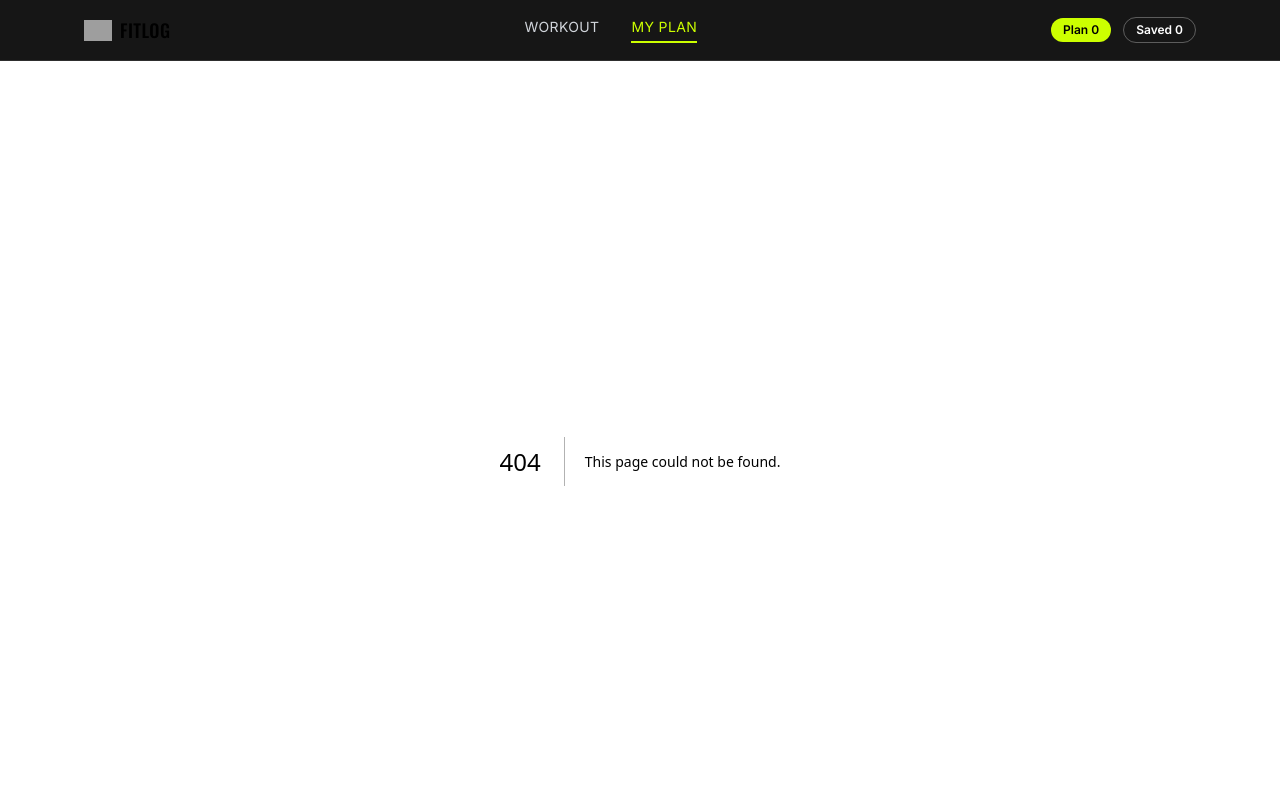
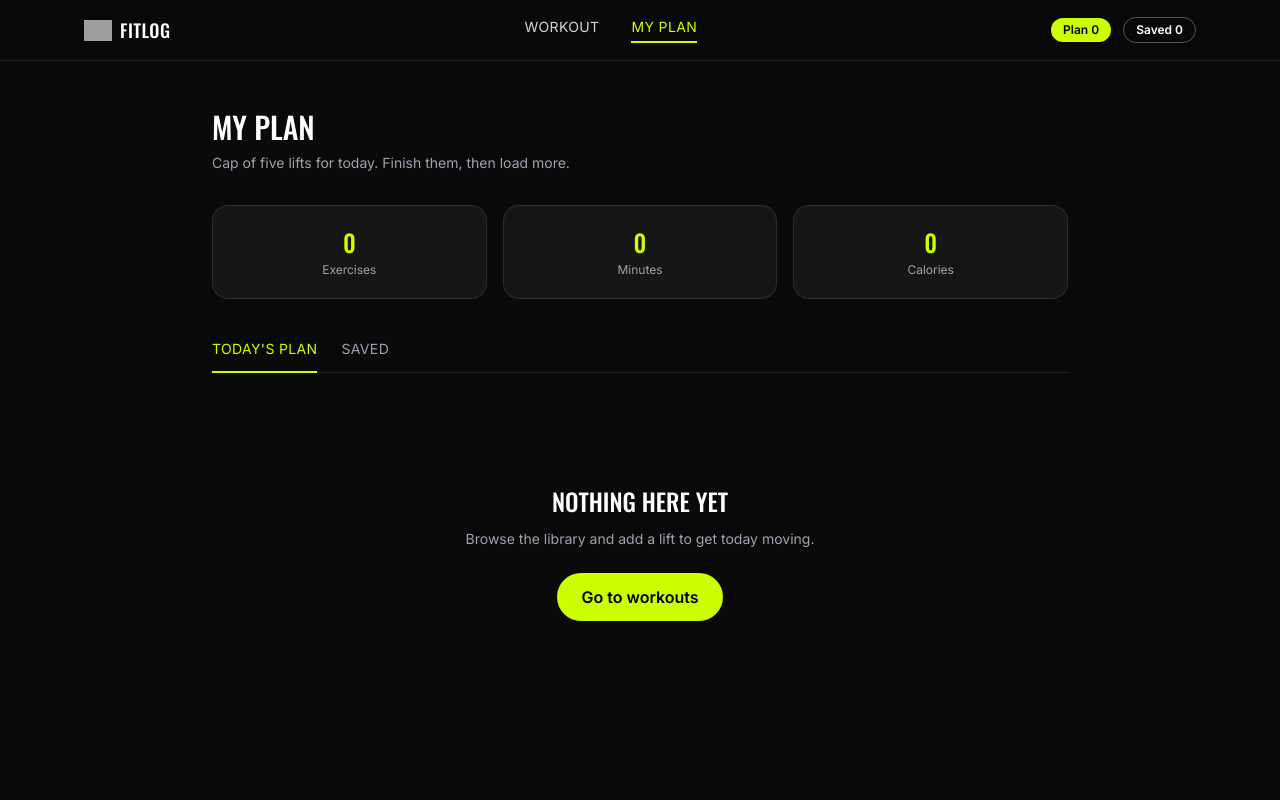
Before and after one commit to mushfiqkhan2007-eng/assignment-6, a Next.js app: page /my-plan in a window 1280 px wide. Before the commit this address had no page. Shown: the top 800 px of the page. Built offline with nearby package versions, Linux system fonts and the light colour scheme; grey boxes are pictures that could not be loaded.

Commit message:
Build My Plan page with tabs

```diff
--- /dev/null
+++ b/app/my-plan/page.js
@@ -0,0 +1,107 @@
+"use client";
+
+import { useState } from "react";
+import Link from "next/link";
+import { usePlan } from "@/context/PlanContext";
+import PlanItemCard from "@/components/PlanItemCard";
+import Loader from "@/components/Loader";
+
+export default function MyPlanPage() {
+  const { plan, saved, loaded, markAsDone, removeFromPlan, removeFromSaved } =
+    usePlan();
+  const [activeTab, setActiveTab] = useState("plan");
+
+  const totalMinutes = plan.reduce((sum, item) => sum + item.duration, 0);
+  const totalCalories = plan.reduce(
+    (sum, item) => sum + item.caloriesBurned,
+    0
+  );
+
+  const list = activeTab === "plan" ? plan : saved;
+
+  if (!loaded) return <Loader label="Loading workouts…" />;
+
+  return (
+    <div className="max-w-4xl mx-auto px-5 py-12">
+      <h1 className="font-display uppercase text-3xl mb-2">My Plan</h1>
+      <p className="font-body text-gray-400 text-sm mb-8">
+        Cap of five lifts for today. Finish them, then load more.
+      </p>
+
+      <div className="grid grid-cols-3 gap-4 mb-10">
+        <div className="bg-surface border border-white/10 rounded-2xl px-4 py-5 text-center">
+          <p className="font-display text-2xl text-accent">{plan.length}</p>
+          <p className="font-body text-xs text-gray-400 mt-1">Exercises</p>
+        </div>
+        <div className="bg-surface border border-white/10 rounded-2xl px-4 py-5 text-center">
+          <p className="font-display text-2xl text-accent">{totalMinutes}</p>
+          <p className="font-body text-xs text-gray-400 mt-1">Minutes</p>
+        </div>
+        <div className="bg-surface border border-white/10 rounded-2xl px-4 py-5 text-center">
+          <p className="font-display text-2xl text-accent">
+            {totalCalories}
+          </p>
+          <p className="font-body text-xs text-gray-400 mt-1">Calories</p>
+        </div>
+      </div>
+
+      <div className="flex gap-6 border-b border-white/10 mb-8">
+        <button
+          onClick={() => setActiveTab("plan")}
+          className={
+            "font-body text-sm uppercase tracking-wide pb-3 border-b-2 -mb-px " +
+            (activeTab === "plan"
+              ? "text-accent border-accent"
+              : "text-gray-400 border-transparent")
+          }
+        >
+          Today&apos;s Plan
+        </button>
+        <button
+          onClick={() => setActiveTab("saved")}
+          className={
+            "font-body text-sm uppercase tracking-wide pb-3 border-b-2 -mb-px " +
+            (activeTab === "saved"
+              ? "text-accent border-accent"
+              : "text-gray-400 border-transparent")
+          }
+        >
+          Saved
+        </button>
+      </div>
+
+      {list.length === 0 ? (
+        <div className="text-center py-20">
+          <h2 className="font-display uppercase text-2xl mb-3">
+            Nothing Here Yet
+          </h2>
+          <p className="font-body text-gray-400 text-sm mb-6">
+            Browse the library and add a lift to get today moving.
+          </p>
+          <Link
+            href="/"
+            className="inline-block pill bg-accent text-black font-body font-semibold px-6 py-3 hover:opacity-90 transition-opacity"
+          >
+            Go to workouts
+          </Link>
+        </div>
+      ) : (
+        <div className="flex flex-col gap-4">
+          {list.map((workout) => (
+            <PlanItemCard
+              key={workout.id}
+              workout={workout}
+              showMarkAsDone={activeTab === "plan"}
+              onMarkAsDone={() => markAsDone(workout.id)}
+              onRemove={() =>
+                activeTab === "plan"
+                  ? removeFromPlan(workout.id)
+                  : removeFromSaved(workout.id)
+              }
+            />
+          ))}
+        </div>
+      )}
+    </div>
+  );
+}
```
